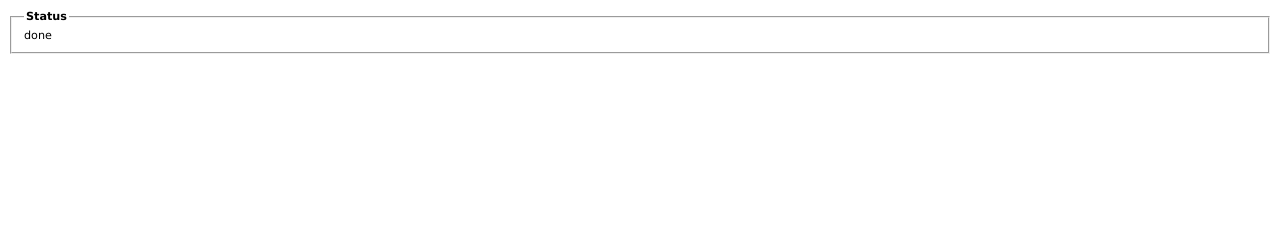
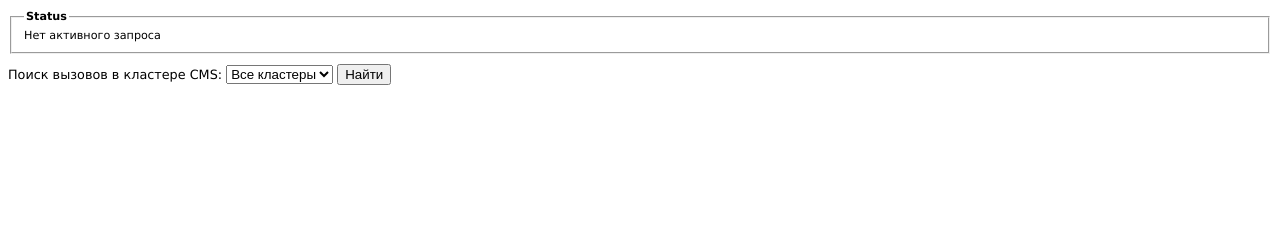
Before and after one commit to infopark-uc/UC-Reporter, a Flask app: page /cms in a window 1280 px wide. Shown: the part 293-533 px from the top of the page. Run offline with Flask 2, Linux system fonts and the light colour scheme; data that the repository does not hold is empty; some libraries are stand-ins or nearby versions.

Commit message:
Добавлена форма выбора кластера CMS при отображении вызовов

```diff
--- a/cisco/application/cms_cdr_viewer.py
+++ b/cisco/application/cms_cdr_viewer.py
@@ -3,7 +3,7 @@ import xmltodict
 from pprint import pprint
 from application.sqlrequests import cm_sqlselect,cm_sqlselectall,cm_sqlupdate
 from requests.packages.urllib3.exceptions import InsecureRequestWarning
-from application.forms import SelectNavigation, SelectSearchType
+from application.forms import SelectNavigation, SelectCMSClusterForCDR
 from application.sqlrequests import cms_sql_request_dict
 import collections
 
@@ -17,11 +17,12 @@ from datetime import datetime
 
 def cmsviewer():
 
+	SEARCH_FOR_ALL = "all"
+
 	html_page_title = 'CMS CDR Report'
-	rows_list = cms_sql_request_dict(
-		"SELECT name AS cospace_name , cospace AS cospace_id, id AS call_id, starttime, callLegsMaxActive, durationSeconds, EndTime, cms_ip FROM cms_cdr_calls ORDER BY starttime DESC")
-	print("CMS VW: get dict")
-	#pprint(rows_list)
+
+	# Temporary values
+	console_output = "Нет активного запроса"
 
 
 	form_navigation = SelectNavigation(csrf_enabled=False)
@@ -34,13 +35,35 @@ def cmsviewer():
 		}
 		return renderdata
 
+	form_cmsselection = SelectCMSClusterForCDR(csrf_enabled=False)
+	if form_cmsselection.validate_on_submit():
+		if form_cmsselection.select_CMSCluster.data == SEARCH_FOR_ALL:
+			rows_list = cms_sql_request_dict(
+				"SELECT name AS cospace_name , cospace AS cospace_id, id AS call_id, starttime, callLegsMaxActive, durationSeconds, EndTime, cms_ip FROM cms_cdr_calls ORDER BY starttime DESC")
+			print("CMS VW: get dict")
+		else:
+			rows_list = cms_sql_request_dict(
+				"SELECT cms_cdr_calls.name AS cospace_name,cms_cdr_calls.cospace AS cospace_id, cms_cdr_calls.id AS call_id, cms_cdr_calls.starttime, cms_cdr_calls.callLegsMaxActive, cms_cdr_calls.durationSeconds, cms_cdr_calls.EndTime, cms_cdr_calls.cms_ip FROM cms_cdr_calls INNER JOIN cms_servers ON cms_cdr_calls.cms_ip=cms_servers.ip WHERE cms_servers.cluster='" + form_cmsselection.select_CMSCluster.data + "' ORDER BY starttime DESC;")
+			print("CMS VW: get dict")
+
+		renderdata = {
+			"rendertype": "success",
+			"html_template": "cisco_cmscdr.html",
+			"html_page_title": html_page_title,
+			"console_output": "done",
+			"form_navigation": form_navigation,
+			"form_cmsselection": form_cmsselection,
+			"rows_list": rows_list
+		}
+		return renderdata
+
 	renderdata = {
-		"rendertype": "success",
+		"rendertype": "Null",
 		"html_template": "cisco_cmscdr.html",
 		"html_page_title": html_page_title,
-		"console_output": "done",
+		"console_output": console_output,
 		"form_navigation": form_navigation,
-		"rows_list": rows_list
+		"form_cmsselection": form_cmsselection,
 	}
 	return renderdata
 
--- a/cisco/application/forms.py
+++ b/cisco/application/forms.py
@@ -17,3 +17,7 @@ class SelectForwardSearchType(FlaskForm):
     select_field = SelectField('Navigation', choices=[('DN', 'номер абонента'), ('Transfer', 'номер переадресации')])
     string_field = StringField('',validators=[Optional(), Length(max=32, message=" Длина запроса не более 32 символов."), Regexp('^\w+$', message=" Допустимые символы в запросе: буквы, цифры и подчеркивания.")])
     submit = SubmitField('Найти')
+
+class SelectCMSClusterForCDR(FlaskForm):
+    select_CMSCluster = SelectField('Navigation', default="NF", choices=[('all', 'Все кластеры'), ('ssk', 'ССК'), ('infocell', 'Инфосэл'), ('infopark', 'Инфопарк')])
+    submit = SubmitField('Найти')
--- a/cisco/application/routes.py
+++ b/cisco/application/routes.py
@@ -80,14 +80,25 @@ def cdr():
 @app.route('/cms', methods=['GET', 'POST'])
 @app.route('/cms/', methods=['GET', 'POST'])
 def cmspage():
+
     module_result = cmsviewer()
+
     if module_result['rendertype'] == 'redirect':  # переход на другую страницу
         return redirect(module_result['redirect_to'])
 
+    if module_result['rendertype'] == 'success':  # данные получены
+        return render_template(module_result['html_template'], html_page_title=module_result['html_page_title'],
+                               console_output=module_result['console_output'],
+                               rows_list=module_result['rows_list'],
+                               formNAV=module_result['form_navigation'],
+                               formCMS=module_result['form_cmsselection'])
+
     return render_template(module_result['html_template'], html_page_title=module_result['html_page_title'],
                            console_output=module_result['console_output'],
-                           rows_list=module_result['rows_list'],
-                           formNAV=module_result['form_navigation'])
+                           formNAV=module_result['form_navigation'],
+                           formCMS=module_result['form_cmsselection'])
+
+
 
 @app.route('/cms/call/<string:callid>/', methods=['GET', 'POST'])
 def cmscall(callid):
--- a/cisco/application/templates/cisco_cmscdr.html
+++ b/cisco/application/templates/cisco_cmscdr.html
@@ -154,6 +154,13 @@
 		</legend>
 	</fieldset>
 	</div>
+	<div class="SearchItem">
+		<form action="" method="post" novalidate>
+		    Поиск вызовов в кластере CMS:
+			{{ formCMS.select_CMSCluster() }}
+	        {{ formCMS.submit() }}
+		</form>
+	</div>
     {% if rows_list %}
 	<div id="tableWrap">
 	<table class="DataTable">
@@ -176,12 +183,6 @@
             <th>
 				Max CallLegs
 			</th>
-			<th>
-				Cospace
-			</th>
-			<th>
-				Call
-			</th>
 		</tr>
 		{% for row in rows_list %}
 		<tr>
@@ -203,12 +204,6 @@
             <td>
 				{{ row.callLegsMaxActive }}
 			</td>
-			<td>
-				{{ row.cospace_id }}
-			</td>
-			<td>
-				{{ row.call_id }}
-			</td>
 		</tr>
 		{% endfor %}
 	</table>
```
